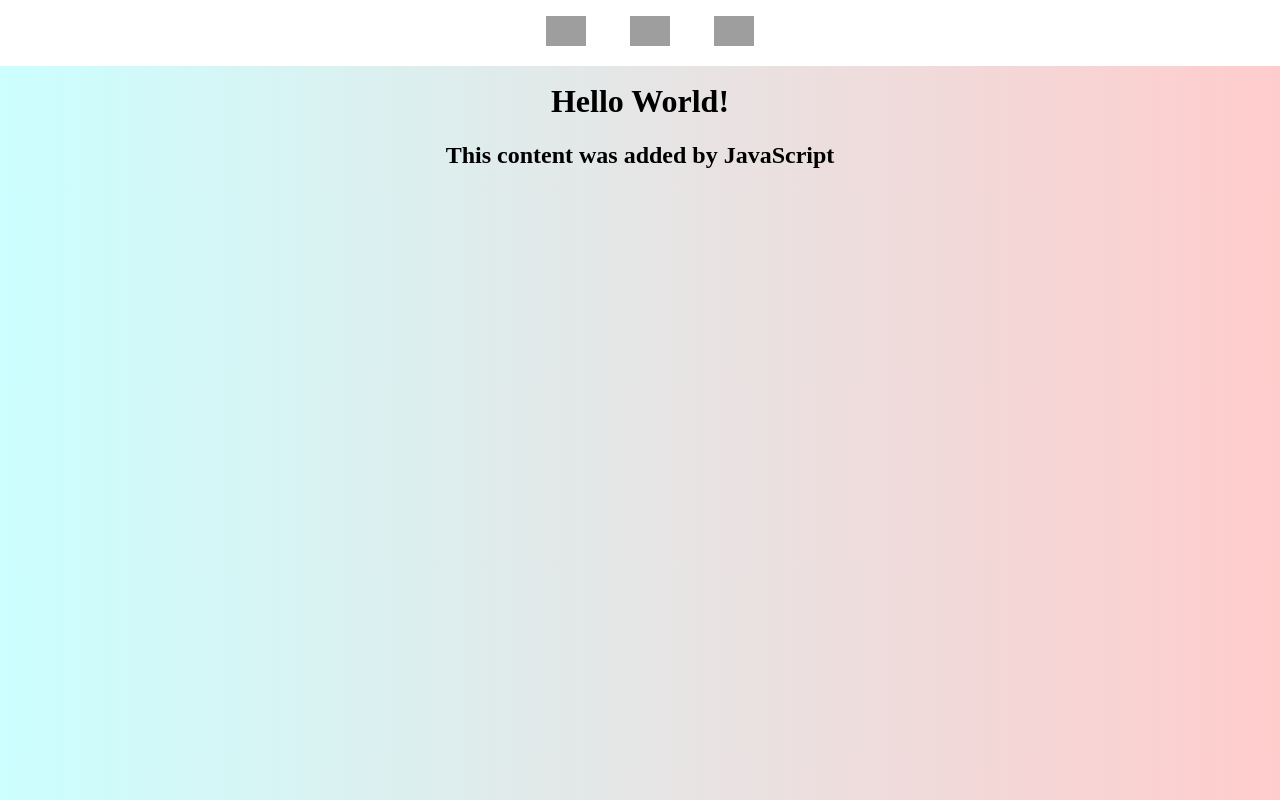
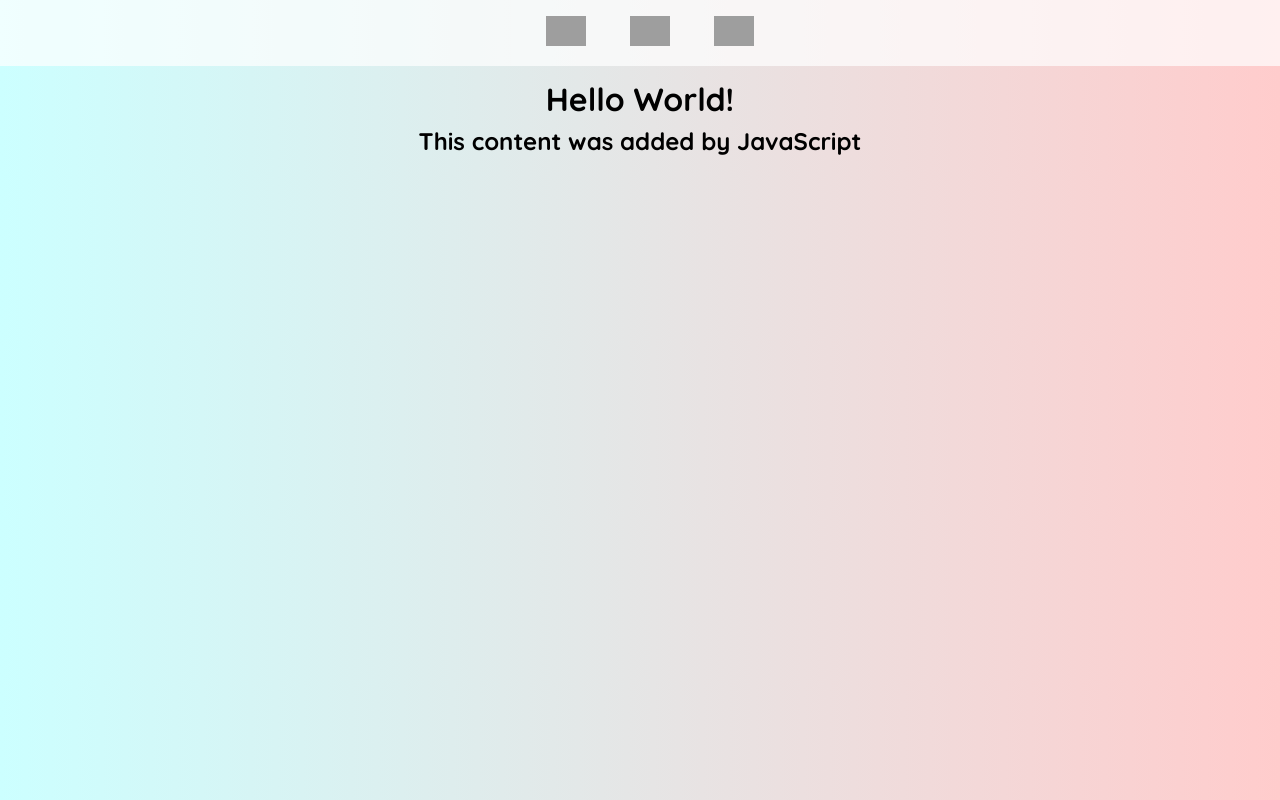
Before and after one commit to Kanginyi/Practice-Website, a plain HTML site: page index.html in a window 1280 px wide. Drawn offline with Linux system fonts and the light colour scheme; grey boxes are pictures that could not be loaded.

Commit message:
Add imported Quicksand font

```diff
--- a/index.html
+++ b/index.html
@@ -2,10 +2,21 @@
 <html lang="en">
     <head>
         <link rel="stylesheet" href="style.css">
+
+        <!--Importing Google Fonts-->
+            <link rel="preconnect" href="https://fonts.googleapis.com">
+            <link rel="preconnect" href="https://fonts.gstatic.com" crossorigin>
+        <!--Quicksand Bold 700 Font-->
+            <link href="https://fonts.googleapis.com/css2?family=Quicksand:wght@700&display=swap" rel="stylesheet">
+        <!--Quicksand Regular 400 Font-->
+            <link href="https://fonts.googleapis.com/css2?family=Quicksand&display=swap" rel="stylesheet">
+        <!--Quicksand Light 300 Font-->
+            <link href="https://fonts.googleapis.com/css2?family=Quicksand:wght@300&display=swap" rel="stylesheet">
+
         <title>Practice Website</title>
     </head>
     <body>
-        <main> <!--Let's change the clickable links to targetblanks + image links-->
+        <main> <!--Let's change the clickable links to targetblanks + image links, Change the topline to be YAY FUN TIMES(yahoo, amazon, youtube|facebook, uber, netflix|t i m e s)-->
             <div>
                 <nav id="navbar">
                     <ul>
@@ -20,8 +31,6 @@
                 <h1>Hello World!</h1>
             </div>
 
-
-
             <script src="script.js"></script>
         </main>
     </body>
--- a/style.css
+++ b/style.css
@@ -1,6 +1,10 @@
 body {
     background: linear-gradient(90deg, #CCFFFF, #FFCCCC), pink;
+    font-family: "Quicksand", sans-serif;
+    font-size: 16px;
     text-align: center;
+    line-height: 20px;
+    color: #000000;
 }
 
 #navbar {   /* Navigation bar at the top of your page */
@@ -8,7 +12,7 @@ body {
     top: 0px;
     left: 0px;
     width: 100%;
-    background-color: #FFFFFF;
+    background-color: rgba(255, 255, 255, 0.7);
 }
 
 nav li {    /* Affects all of the li tags within the nav tag */
@@ -16,5 +20,3 @@ nav li {    /* Affects all of the li tags within the nav tag */
     margin-right: 20px;
     padding: 10px;
 }
-
-/*FIX ALL YOUR SHIT, IT'S NOT WORKING ON GITHUB
```
